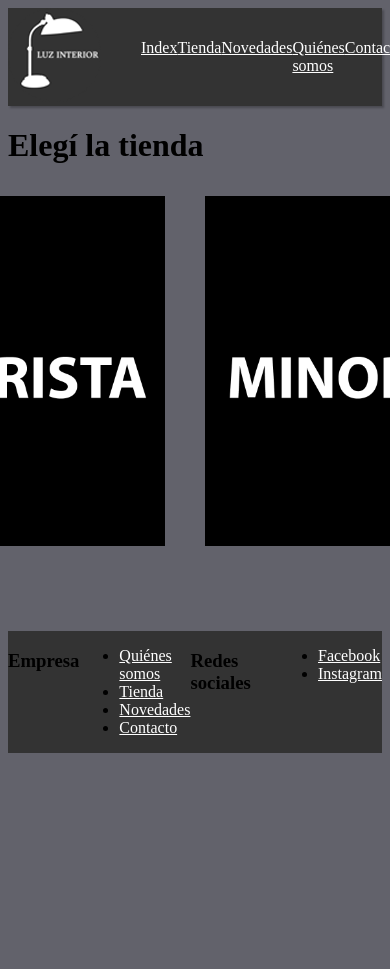
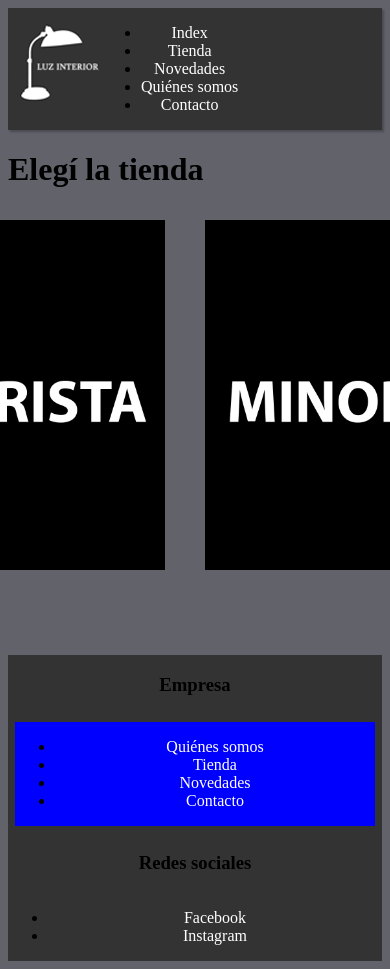
Before and after one commit to BrunoMaza/Luz-interior, a plain HTML site: page pages/tienda.html in a window 390 px wide. Shown: the top 969 px of the page. Before the commit the page ends 844 px from the top, so only its background shows below. Drawn offline with Linux system fonts and the light colour scheme.

Commit message:
mejoras mobile footer

```diff
--- a/css/style.css
+++ b/css/style.css
@@ -146,28 +146,49 @@ a {
 { }
 
 
+
+
 /*Mobile*/
 @media (max-width:768px) {
+        header {display: flex;
+        text-align: center;
+t;}
 body {background-color: rgb(98, 98, 107);}
-nav ul {list-style: none;
-        display: flex;
-        overflow: hidden;
+
+nav {list-style: none;
+        display: inline;
         max-width: 100%;}
-        a:hover{font-size: 30px;
-                background-color: rgb(255, 255, 255);
-                color: rgb(167, 39, 39);}
-                a { color: rgb(255, 255, 255);
-                list-style: none;}
+
+
+a:hover{font-size: 30px;
+        background-color: rgb(255, 255, 255);
+        color: rgb(167, 39, 39);}
+
+a { color: rgb(255, 255, 255);
+        text-decoration: none;}
 
 .encabezado1 {text-align: center;
               margin: 5%;}
 
-.ulfooter {list-style: none;
-           display: flex;
-        }
+.redessociales {text-decoration: none;
+                list-style: none;
+                }
 
+footer {display:grid;
+        grid-template-areas:
+        "empresa"
+        "Redes";
+        grid-template-columns: 50%
+        grid-template-rows: auto auto;
+        text-align: center;
+        text-decoration: none;
+        text-overflow: content;
+}
 
+.boxdiv {background-color: blue;
+        margin: 2%;}
 
+}
 
 
 
@@ -206,7 +227,6 @@ nav ul {list-style: none;
     align-items: center;
     margin: 0 auto;
   }
-
 
 
 
@@ -273,29 +293,3 @@ nav ul {list-style: none;
 .Elegítutienda {
                 font-size: 100px;
 }
-
-
-
-
-
-
-
-
-
-
-
-
-    /* Página novedades */
-@media (min-width:1024px) {
-
-
-
-
-
-
-
-
-
-
-
-    }
--- a/pages/tienda.html
+++ b/pages/tienda.html
@@ -44,7 +44,7 @@
         <div>
             <h3 class="empresa" id="emps">Empresa</h3>
         </div>
-        <div>
+        <div class="boxdiv ulfooter">
             <ul>
                 <li><a href="../pages/quienes-somos.html">Quiénes somos</a></li>
                 <li><a href="tienda.html">Tienda</a></li>
```
Also changed, not shown: index.html (+5 -5 lines).
